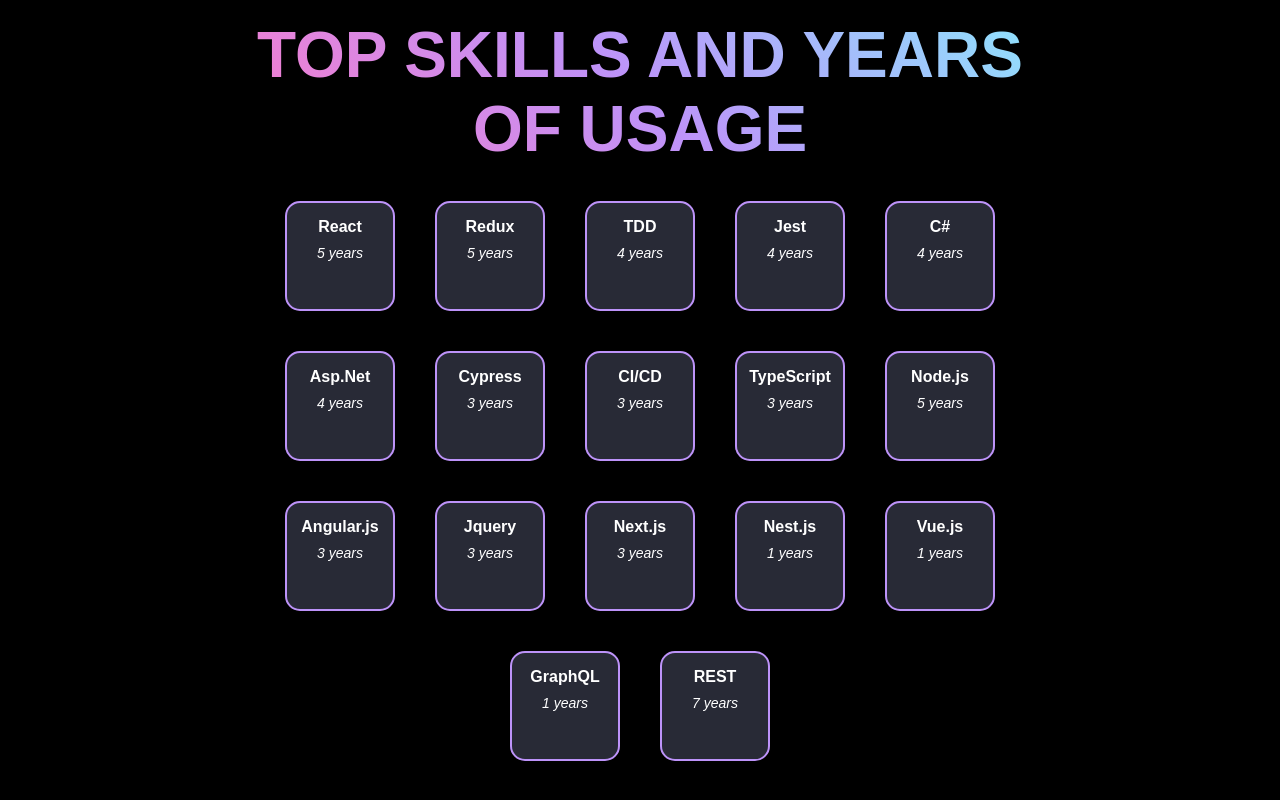
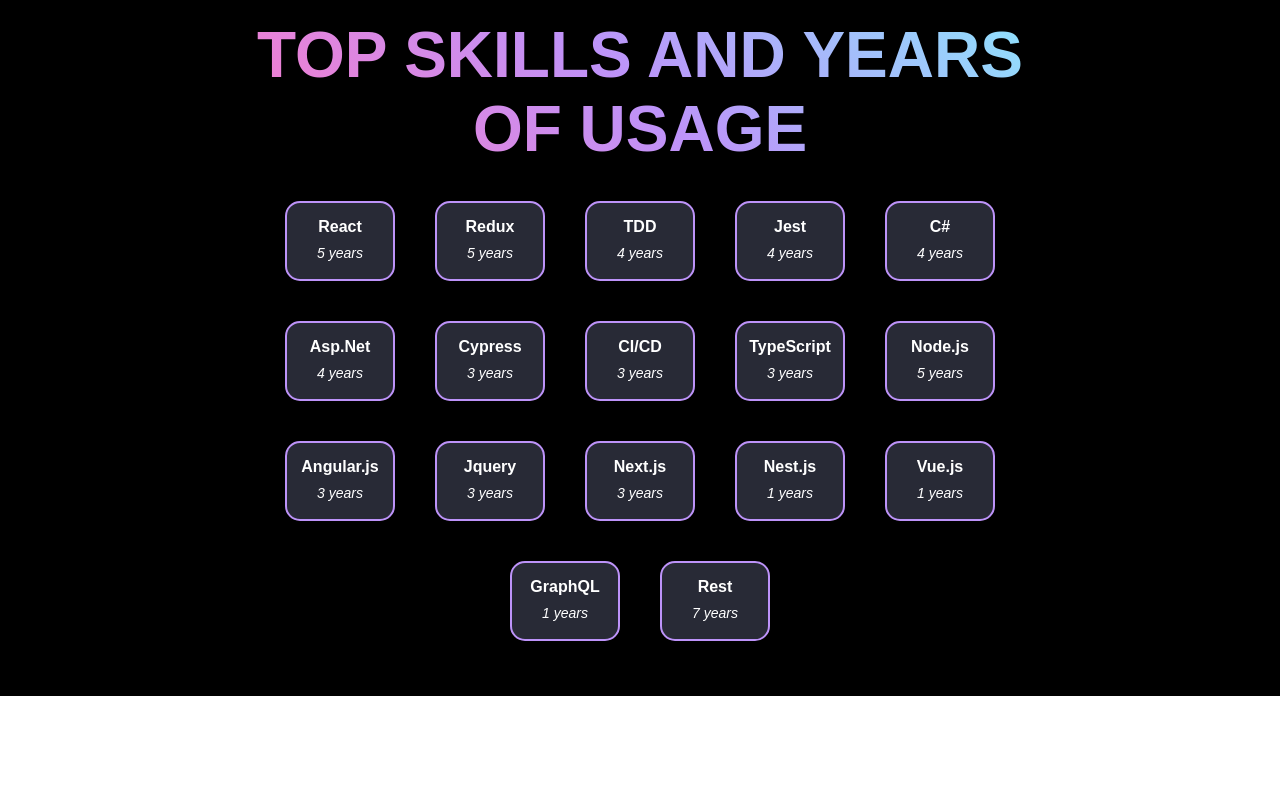
Before and after one commit to RayanaSales/RayanaSales.github.io, a React (Create React App) app: page / in a window 1280 px wide. Shown: the part 821-1621 px from the top of the page. After the commit the page ends 1517 px from the top, so only its background shows below. Built offline with nearby package versions, Linux system fonts and the light colour scheme.

Commit message:
Feat: new build refreshed

```diff
--- a/src/assets/styles/TopSkills.css
+++ b/src/assets/styles/TopSkills.css
@@ -41,7 +41,7 @@
   transition: color 0.3s ease;
   text-align: center;
   min-width: 110px;
-  height: 110px;
+  height: 80px;
   margin: 15px;
 }
 
--- a/src/components/TopSkills.js
+++ b/src/components/TopSkills.js
@@ -28,7 +28,7 @@
   "Nest.js": { years: "1 years", IconComponent: ReactIcon },
   "Vue.js": { years: "1 years", IconComponent: VueIcon },
   GraphQL: { years: "1 years", IconComponent: ReactIcon },
-  REST: { years: "7 years", IconComponent: ReactIcon },
+  Rest: { years: "7 years", IconComponent: ReactIcon },
 };
 
 const SkillButton = ({ skill, years, IconComponent }) => (
```
Also changed, not shown: 11 other files (tests, documents, lock files or other folders).
